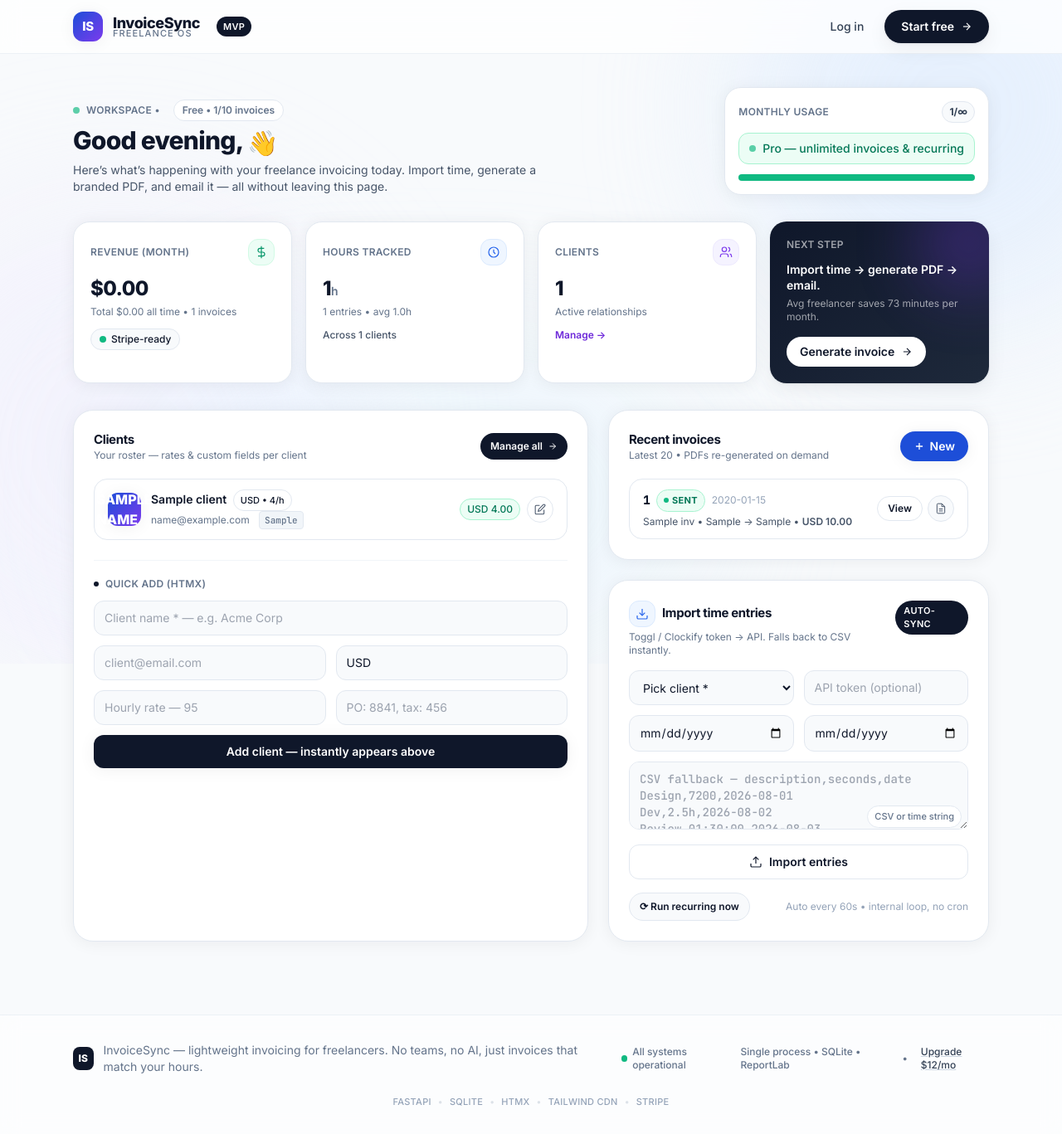
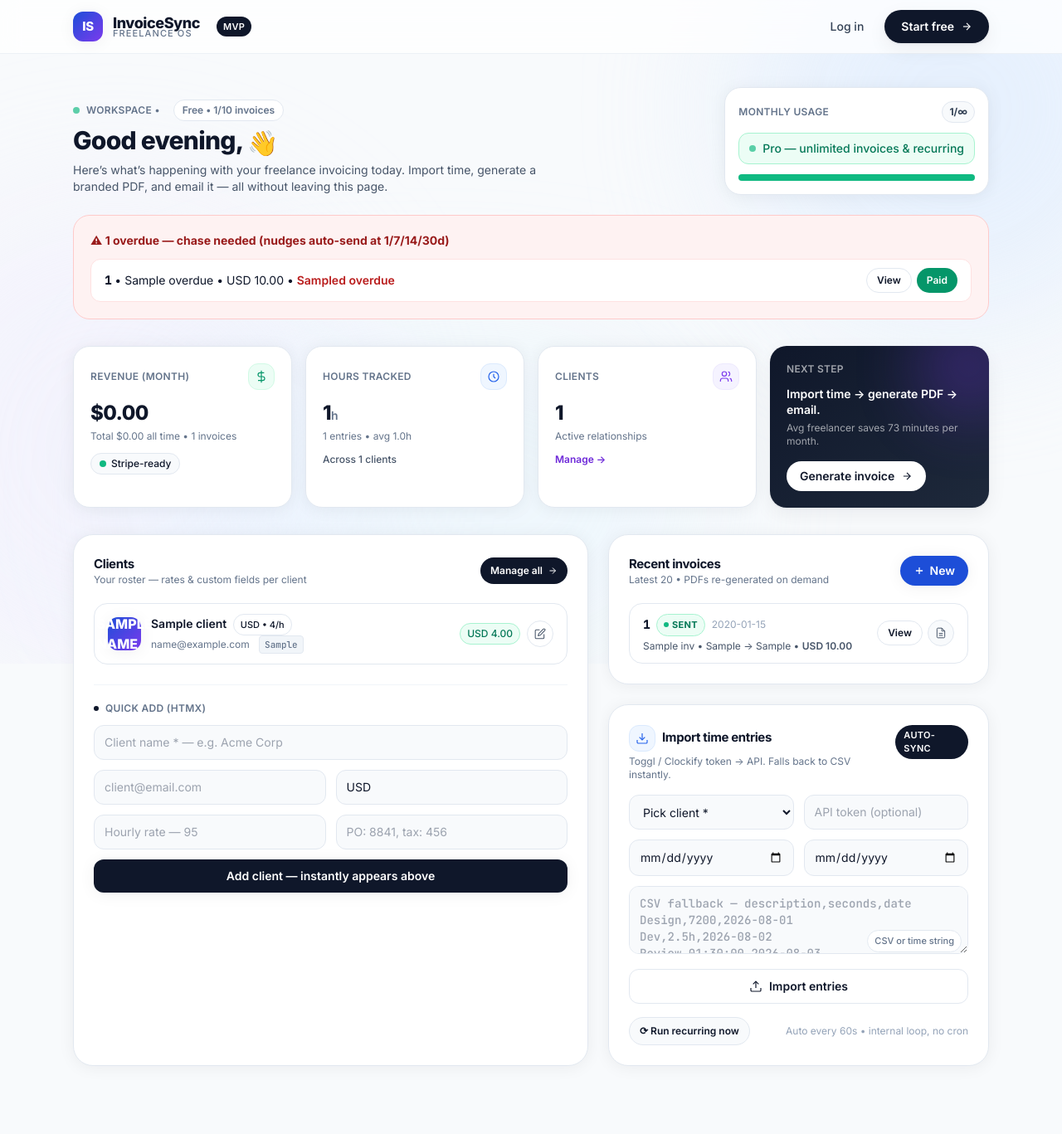
Before and after one commit to krishna-apex/invoice-sync, a FastAPI app: template templates/dashboard.html in a window 1280 px wide. Shown: the top 1367 px of the page at 83% size. Before the commit the page ends 1333 px from the top, so only its background shows below. Run offline with FastAPI, Linux system fonts and the light colour scheme; the template is opened without the code that fills it: most values are stand-ins (such as "Sample title", 1, 10 or a date in 2020); some libraries are stand-ins or nearby versions.

Commit message:
feat: overdue chase — due dates, 1/7/14/30 Telegram nudges, paid/pause, dashboard panel

```diff
--- a/app.py
+++ b/app.py
@@ -33,6 +33,58 @@ app.mount("/static", StaticFiles(directory=str(static_dir)), name="static")
 
 COOKIE = "invoice_sync"
 FREE_LIMIT = 5
+
+# ---------- overdue chase (Telegram-first reminders) ----------
+CHASE_CADENCE = (1, 7, 14, 30)  # days overdue on which to nudge
+CHASE_DEFAULT_NET_DAYS = 14     # due date = sent date + NET (override via CHASE_NET_DAYS)
+
+def notify_telegram(text: str) -> str:
+    """Send via Telegram bot if configured, else log. Returns mode string."""
+    tok = os.environ.get("TELEGRAM_BOT_TOKEN")
+    chat = os.environ.get("TELEGRAM_CHAT_ID")
+    if not tok or not chat:
+        print(f"[CHASE-TELEGRAM-SKIP] {text}")
+        return "logged"
+    try:
+        r = requests.post(
+            f"https://api.telegram.org/bot{tok}/sendMessage",
+            json={"chat_id": chat, "text": text},
+            timeout=15,
+        )
+        print(f"[CHASE-TELEGRAM] status={r.status_code} {text[:80]}")
+        return "sent" if r.status_code == 200 else f"error:{r.status_code}"
+    except Exception as e:
+        print("[CHASE-TELEGRAM-ERR]", e)
+        return f"error:{e}"
+
+def chase_check(send: bool):
+    """Scan overdue invoices at cadence points. Returns [{invoice, invoice_id, day, mode}]."""
+    from datetime import date as _date
+    today = _date.today()
+    results = []
+    for inv in db.get_overdue():
+        due = (inv["due_date"] or "")[:10]
+        if not due:
+            continue
+        try:
+            days = (today - _date.fromisoformat(due)).days
+        except Exception:
+            continue
+        if days not in CHASE_CADENCE:
+            continue
+        if db.reminder_done(inv["id"], days):
+            continue
+        text = (
+            f"Invoice {inv['number']} — {inv['client_name'] or 'client'} owes "
+            f"{inv['client_currency'] or ''} {float(inv['amount'] or 0):.2f}, "
+            f"{days}d overdue. Send the day-{days} nudge."
+        )
+        mode = "preview"
+        if send:
+            mode = notify_telegram(text)
+            db.log_reminder(inv["user_id"], inv["id"], days)
+        results.append({"invoice": inv["number"], "invoice_id": inv["id"], "day": days, "mode": mode})
+    return results
 
 # ---------- auth helpers ----------
 def current_user(request: Request):
@@ -94,6 +146,13 @@ async def recurring_loop():
                     print("[RECURRING-ERR-TMPL]", tmpl["id"], e)
             if due:
                 print(f"[RECURRING] processed {len(due)} templates")
+            # overdue chase: Telegram nudges at 1/7/14/30-day cadence (logged when unconfigured)
+            try:
+                chased = chase_check(send=True)
+                if chased:
+                    print(f"[CHASE] notified {len(chased)} overdue invoices")
+            except Exception as e:
+                print("[CHASE-ERR]", e)
         except Exception as e:
             print("[RECURRING-ERR]", e)
         await asyncio.sleep(60)
@@ -204,11 +263,31 @@ def dashboard(request: Request):
         entries_count = 0
     # clients count
     clients_count = len(clients)
+    # overdue chase panel
+    from datetime import date as _date
+    overdue = []
+    try:
+        for o in db.get_overdue(u["id"]):
+            due = (o["due_date"] or "")[:10]
+            if not due:
+                continue
+            try:
+                days = (_date.today() - _date.fromisoformat(due)).days
+            except Exception:
+                continue
+            if days > 0:
+                d = dict(o)
+                d["days_overdue"] = days
+                overdue.append(d)
+    except Exception as e:
+        print("[CHASE-DASH-ERR]", e)
+    overdue.sort(key=lambda d: d["days_overdue"], reverse=True)
     return templates.TemplateResponse(request, "dashboard.html", {
         "request": request, "user": u, "clients": clients, "invoices": enriched,
         "count": cnt, "limit": limit, "remaining": remaining, "pct": pct,
         "total_revenue": total_revenue, "month_revenue": month_revenue,
-        "total_hours": total_hours, "entries_count": entries_count, "clients_count": clients_count
+        "total_hours": total_hours, "entries_count": entries_count, "clients_count": clients_count,
+        "overdue": overdue
     })
 
 # ---------- clients ----------
@@ -695,7 +774,15 @@ def invoice_detail(request: Request, iid: int):
     if not client:
         client = {"name": f"Client #{inv['client_id']}", "email": "", "currency": "USD", "rate": 0, "custom_fields_json": ""}
     entries = db.list_time_entries(u["id"], client_id=inv["client_id"], start=inv["period_start"], end=inv["period_end"])
-    return templates.TemplateResponse(request, "invoice_detail.html", {"request": request, "user": u, "invoice": inv, "client": client, "entries": entries})
+    days_overdue = None
+    try:
+        due = (inv["due_date"] or "")[:10] if "due_date" in inv.keys() else ""
+        if inv["status"] == "sent" and not (inv["paid"] if "paid" in inv.keys() else 0) and due:
+            from datetime import date as _date
+            days_overdue = (_date.today() - _date.fromisoformat(due)).days
+    except Exception:
+        pass
+    return templates.TemplateResponse(request, "invoice_detail.html", {"request": request, "user": u, "invoice": inv, "client": client, "entries": entries, "days_overdue": days_overdue, "cadence": CHASE_CADENCE})
 
 @app.get("/invoices/{iid}/pdf")
 def invoice_pdf(request: Request, iid: int):
@@ -745,6 +832,12 @@ def invoice_send(request: Request, iid: int):
         print(f"[EMAIL-SKIP] no SMTP config, would send {inv['number']} to {client['email']} amount {inv['amount']}")
         print(f"[EMAIL-BODY] {subject}\n{body}")
         db.set_invoice_status(iid, "sent")
+        try:
+            if not (inv["due_date"] if "due_date" in inv.keys() else None):
+                net = int(os.environ.get("CHASE_NET_DAYS", str(CHASE_DEFAULT_NET_DAYS)))
+                db.set_invoice_due(iid, (datetime.now(timezone.utc).date() + timedelta(days=net)).isoformat())
+        except Exception as e:
+            print("[CHASE-DUE-ERR]", e)
         if request.headers.get("hx-request"):
             return PlainTextResponse(f"Invoice {inv['number']} marked as sent (SMTP not configured, printed to logs) ✓", status_code=200)
         return RedirectResponse(f"/invoices/{iid}", status_code=303)
@@ -766,6 +859,12 @@ def invoice_send(request: Request, iid: int):
             s.send_message(msg)
         print(f"[EMAIL] sent {inv['number']} to {client['email']}")
         db.set_invoice_status(iid, "sent")
+        try:
+            if not (inv["due_date"] if "due_date" in inv.keys() else None):
+                net = int(os.environ.get("CHASE_NET_DAYS", str(CHASE_DEFAULT_NET_DAYS)))
+                db.set_invoice_due(iid, (datetime.now(timezone.utc).date() + timedelta(days=net)).isoformat())
+        except Exception as e:
+            print("[CHASE-DUE-ERR]", e)
         if request.headers.get("hx-request"):
             return PlainTextResponse(f"Invoice {inv['number']} emailed to {client['email']} ✓", status_code=200)
         return RedirectResponse(f"/invoices/{iid}", status_code=303)
@@ -818,6 +917,36 @@ def recurring_run_manual(request: Request):
     if request.headers.get("hx-request"):
         return PlainTextResponse(f"Recurring run: created {len(created)} invoices: {', '.join(created) if created else 'none due'}", status_code=200)
     return RedirectResponse("/dashboard", status_code=303)
+
+# ---------- chase routes ----------
+@app.post("/invoices/{iid}/paid")
+def invoice_paid(request: Request, iid: int):
+    u = require_user(request)
+    inv = db.get_invoice(iid, u["id"])
+    if not inv:
+        raise HTTPException(status_code=404)
+    db.mark_invoice_paid(iid, u["id"])
+    print(f"[CHASE] invoice {inv['number']} marked paid — reminders stopped")
+    if request.headers.get("hx-request"):
+        return PlainTextResponse(f"Invoice {inv['number']} marked paid ✓ reminders stopped", status_code=200)
+    return RedirectResponse(f"/invoices/{iid}", status_code=303)
+
+@app.post("/invoices/{iid}/chase-pause")
+def chase_pause(request: Request, iid: int):
+    u = require_user(request)
+    inv = db.get_invoice(iid, u["id"])
+    if not inv:
+        raise HTTPException(status_code=404)
+    db.toggle_chase_pause(iid, u["id"])
+    if request.headers.get("hx-request"):
+        return PlainTextResponse("Chase pause toggled", status_code=200)
+    return RedirectResponse(f"/invoices/{iid}", status_code=303)
+
+@app.get("/api/chase-due")
+def api_chase_due(send: int = 0):
+    # cron entrypoint (no auth, like the internal loop): GET /api/chase-due?send=1
+    from fastapi.responses import JSONResponse
+    return JSONResponse({"due": chase_check(send=bool(send))})
 
 # ---------- billing / stripe ----------
 @app.get("/billing", response_class=HTMLResponse)
--- a/templates/dashboard.html
+++ b/templates/dashboard.html
@@ -46,6 +46,23 @@
 <div class="mt-6 flex items-start gap-3 bg-red-50 border border-red-200 text-red-800 rounded-2xl px-4 py-3 text-sm">
   <span class="w-8 h-8 rounded-full bg-red-100 border border-red-200 flex items-center justify-center flex-shrink-0">!</span>
   <div class="flex-1"><div class="font-semibold">Something needs attention</div><div class="text-red-700/90">{{ error }}</div></div>
+</div>
+{% endif %}
+
+{% if overdue %}
+<div class="mt-6 bg-red-50 border border-red-200 rounded-[20px] p-5">
+  <div class="text-sm font-bold text-red-800">⚠ {{ overdue|length }} overdue — chase needed (nudges auto-send at 1/7/14/30d)</div>
+  <div class="mt-3 space-y-2">
+    {% for o in overdue %}
+    <div class="flex items-center justify-between gap-3 bg-white border border-red-100 rounded-xl px-4 py-2.5 text-sm">
+      <div class="min-w-0"><span class="font-mono font-bold">{{ o.number }}</span> • {{ o.client_name }} • {{ o.client_currency }} {{ "%.2f"|format(o.amount) }} • <span class="font-semibold text-red-700">{{ o.days_overdue }}d overdue</span></div>
+      <div class="flex gap-1.5 flex-shrink-0">
+        <a href="/invoices/{{ o.id }}" class="text-xs font-semibold bg-white border border-slate-200 px-3 py-1.5 rounded-full hover:bg-slate-900 hover:text-white transition">View</a>
+        <button hx-post="/invoices/{{ o.id }}/paid" hx-swap="none" class="text-xs font-semibold bg-emerald-600 text-white px-3 py-1.5 rounded-full hover:bg-emerald-700 transition">Paid</button>
+      </div>
+    </div>
+    {% endfor %}
+  </div>
 </div>
 {% endif %}
 
```
Also changed, not shown: db.py (+76 -0 lines), templates/invoice_detail.html (+11 -0 lines), README.md.
